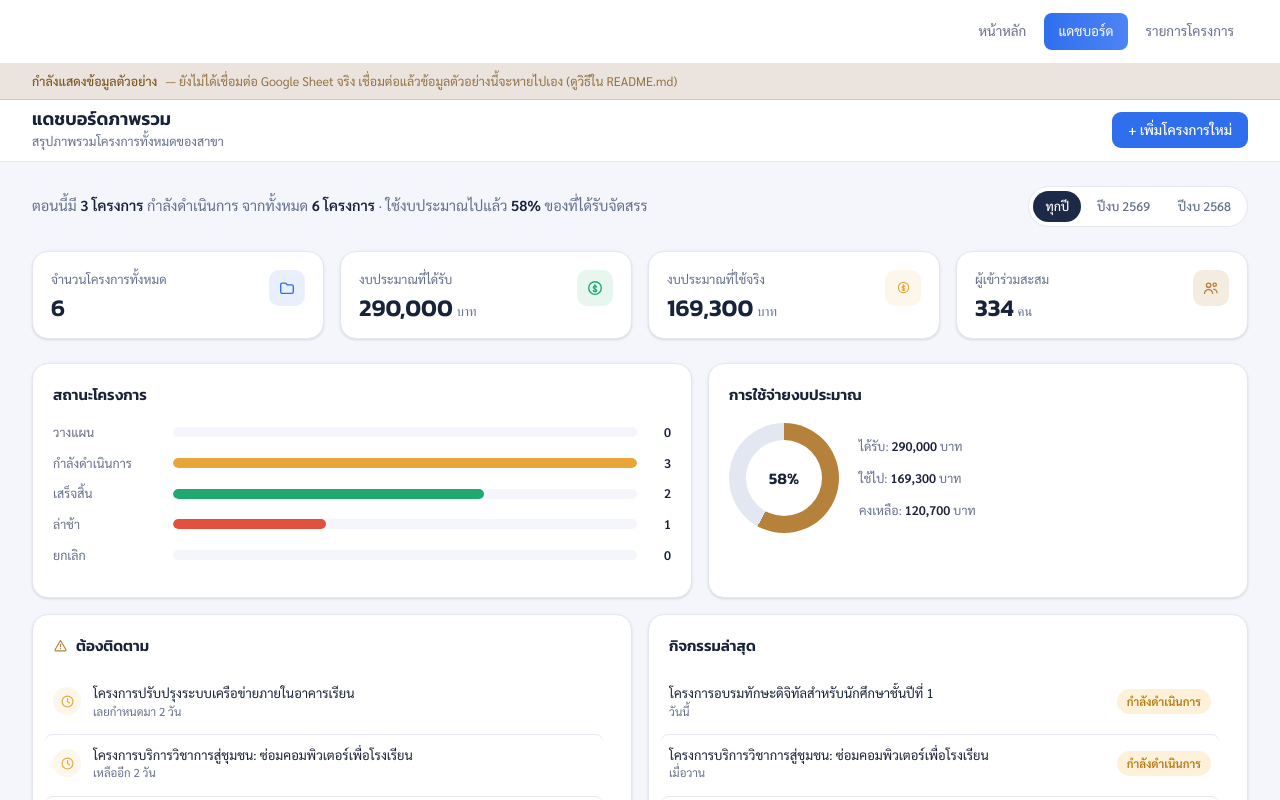
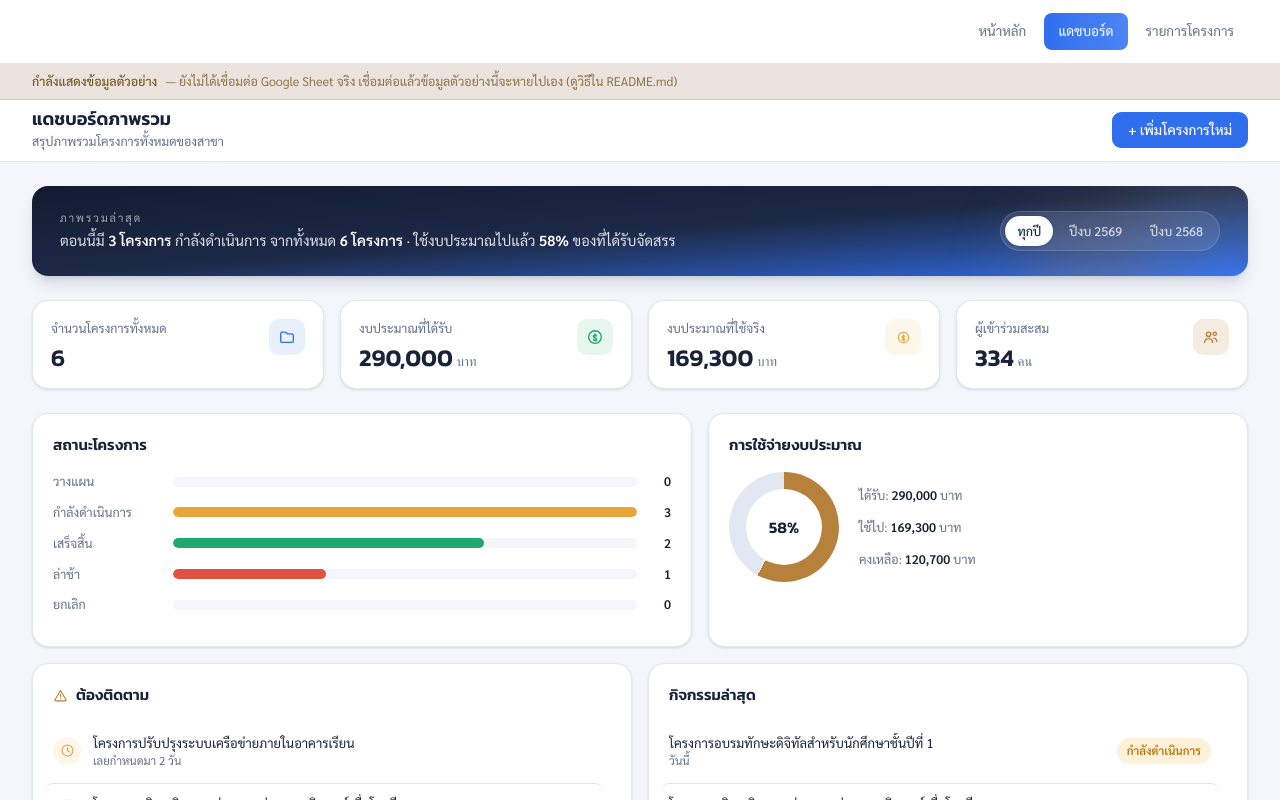
Before and after one commit to KhalifaX17/Summary-system, a Next.js app: page /dashboard in a window 1280 px wide. Shown: the top 800 px of the page. Built offline with nearby package versions, Linux system fonts and the light colour scheme.

Commit message:
ปรับหน้าตาแดชบอร์ด
เพิ่มส่วนสรุปแบบไล่สีและปรับการ์ดสถิติให้ดูทันสมัยขึ้น

```diff
--- a/src/components/DashboardContent.tsx
+++ b/src/components/DashboardContent.tsx
@@ -54,21 +54,28 @@ export default function DashboardContent({ projects }: { projects: Project[] })
       <Topbar title="แดชบอร์ดภาพรวม" subtitle="สรุปภาพรวมโครงการทั้งหมดของสาขา" />
 
       <div className="px-6 py-6 md:px-8">
-        <div className="flex flex-wrap items-center justify-between gap-3 mb-6">
-          <p className="text-[14.5px] text-muted">
-            ตอนนี้มี <b className="text-ink font-semibold">{active} โครงการ</b> กำลังดำเนินการ จากทั้งหมด{" "}
-            <b className="text-ink font-semibold">{stats.total} โครงการ</b> · ใช้งบประมาณไปแล้ว{" "}
-            <b className="text-ink font-semibold">{budgetPct}%</b> ของที่ได้รับจัดสรร
+        <div className="relative overflow-hidden rounded-2xl bg-gradient-to-br from-navy-deep via-navy to-primary px-5 py-5 md:px-7 md:py-6 mb-6 text-white shadow-lg shadow-navy/15">
+          <div className="absolute -right-12 -top-16 h-40 w-40 rounded-full bg-white/10 blur-2xl" />
+          <div className="absolute right-20 -bottom-20 h-36 w-36 rounded-full bg-gold/25 blur-2xl" />
+          <div className="relative flex flex-wrap items-center justify-between gap-4">
+            <div>
+              <div className="text-[11px] uppercase tracking-[0.18em] text-white/60 mb-1">ภาพรวมล่าสุด</div>
+              <p className="text-[14.5px] text-white/85">
+                ตอนนี้มี <b className="text-white font-semibold">{active} โครงการ</b> กำลังดำเนินการ จากทั้งหมด{" "}
+                <b className="text-white font-semibold">{stats.total} โครงการ</b> · ใช้งบประมาณไปแล้ว{" "}
+                <b className="text-white font-semibold">{budgetPct}%</b> ของที่ได้รับจัดสรร
               </p>
+            </div>
 
             {fiscalYears.length > 0 && (
-            <div className="flex items-center gap-1 bg-surface border border-border rounded-full p-1">
+              <div className="flex items-center gap-1 bg-white/10 border border-white/15 rounded-full p-1 backdrop-blur-sm">
                 <YearPill label="ทุกปี" active={year === "all"} onClick={() => setYear("all")} />
                 {fiscalYears.map((y) => (
                   <YearPill key={y} label={`ปีงบ ${y}`} active={year === y} onClick={() => setYear(y)} />
                 ))}
               </div>
             )}
+          </div>
         </div>
 
         <div className="grid grid-cols-2 md:grid-cols-4 gap-4 mb-6">
@@ -178,7 +185,7 @@ function YearPill({ label, active, onClick }: { label: string; active: boolean;
       type="button"
       onClick={onClick}
       className={`px-3 py-1.5 rounded-full text-[12.5px] font-medium transition-all active:scale-[0.94] ${
-        active ? "bg-navy text-white" : "text-muted hover:bg-paper"
+        active ? "bg-white text-navy shadow-sm" : "text-white/75 hover:bg-white/10 hover:text-white"
       }`}
     >
       {label}
--- a/src/components/StatCard.tsx
+++ b/src/components/StatCard.tsx
@@ -22,7 +22,8 @@ export default function StatCard({
   };
 
   return (
-    <div className="group bg-surface border border-border rounded-2xl p-4.5 shadow-sm flex items-start justify-between gap-3 transition-all duration-300 hover:-translate-y-0.5 hover:shadow-md">
+    <div className="group relative overflow-hidden bg-surface border border-border rounded-2xl p-4.5 shadow-sm flex items-start justify-between gap-3 transition-all duration-300 hover:-translate-y-0.5 hover:border-primary/20 hover:shadow-lg hover:shadow-navy/5">
+      <div className="absolute left-0 top-0 h-1 w-full bg-gradient-to-r from-primary/70 to-transparent opacity-0 transition-opacity group-hover:opacity-100" />
       <div className="min-w-0">
         <div className="text-[12.5px] text-muted mb-2">{label}</div>
         <div className="text-[24px] font-display font-semibold text-ink leading-none tabular-nums">
```
Lines whose indentation alone changed are shown as unchanged.
